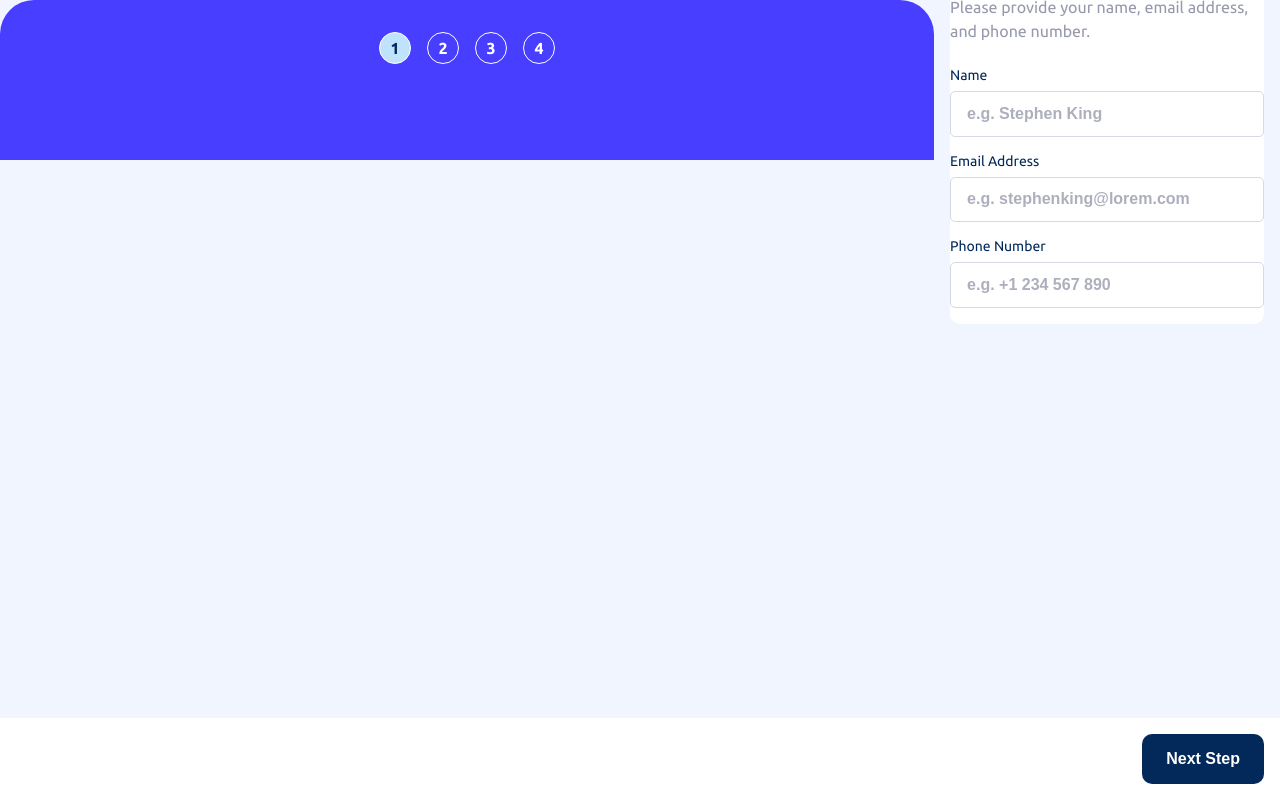
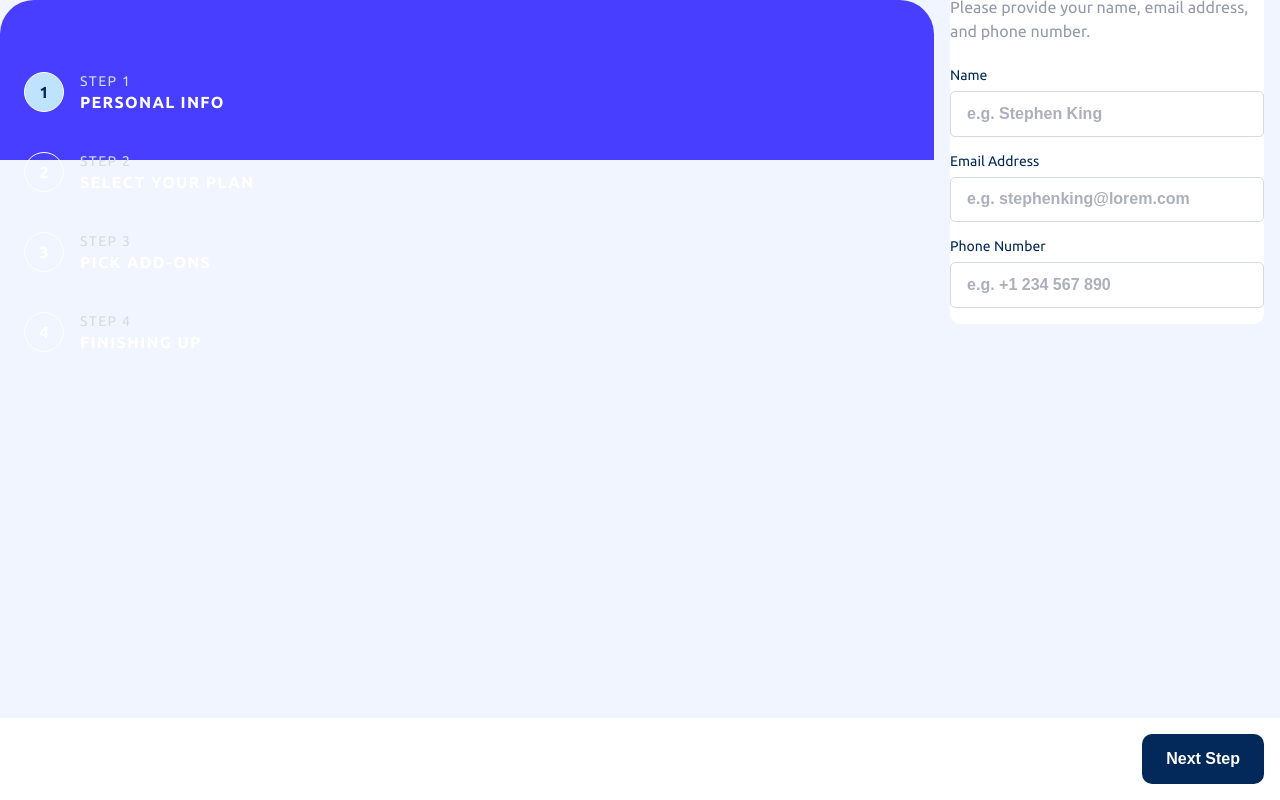
Before and after one commit to f29pereira/multi-step-form, a Next.js app: page / in a window 1280 px wide. Built offline with nearby package versions, Linux system fonts and the light colour scheme.

Commit message:
feat: Add desktop styling for the Step and StepList components
Step:
- Increase circle size
- Display the step circle, step number and name in a flex row container

StepList:
- Display the step list in a flex column container

```diff
--- a/src/app/components/MultiStepForm/StepsList/StepsList.module.css
+++ b/src/app/components/MultiStepForm/StepsList/StepsList.module.css
@@ -10,3 +10,14 @@
   align-items: center;
   gap: 1rem;
 }
+
+/*Desktop Styles*/
+@media (min-width: 64rem /*1024px*/) {
+  /*flex column container with items aligned to the left, decrease gap from 1rem to 0.5rem and add top/left padding*/
+  .listCont {
+    flex-direction: column;
+    align-items: flex-start;
+    gap: 0.5rem;
+    padding: 2.5rem 0 0 1.5rem;
+  }
+}
--- a/src/app/components/shared/Step/Step.module.css
+++ b/src/app/components/shared/Step/Step.module.css
@@ -35,21 +35,47 @@
   color: var(--blue-950);
 }
 
+/*not displayed for mobile screens*/
 .numberNameCont {
   display: none;
 }
 
 .stepIndex {
-  color: var(--grey-500);
+  margin-bottom: 0.2rem;
+  color: var(--purple-200);
+  font-size: var(--font-size-14);
+  letter-spacing: 0.1em;
 }
 
 .stepName {
-  text-transform: capitalize;
+  text-transform: uppercase;
+  color: var(--white);
+  font-size: var(--font-size-base);
+  letter-spacing: 0.08em;
+}
+
+.stepIndex,
+.stepName {
+  display: block;
 }
 
 /*Desktop Styles*/
 @media (min-width: 64rem /*1024px*/) {
-  /*TO DO - Add classes:*/
-  /*.circleNameCont: step circle and step index and name: display flex row container*/
-  /*.numberNameCont: display: block*/
+  /*increase size from 2rem to 2.5rem*/
+  .circle {
+    width: 2.5rem;
+    height: 2.5rem;
+  }
+
+  /*flex row container with items center aligned and 1rem gap*/
+  .circleNameCont {
+    display: flex;
+    align-items: center;
+    gap: 1rem;
+  }
+
+  /*update display from none to block*/
+  .numberNameCont {
+    display: block;
+  }
 }
--- a/src/app/components/shared/Step/Step.tsx
+++ b/src/app/components/shared/Step/Step.tsx
@@ -22,7 +22,9 @@ export default function Step({ stepIndex, stepName, isSelected }: StepProps) {
 
       {/*Index and name*/}
       <div className={styles.numberNameCont}>
-        <span className={styles.stepIndex}>STEP {stepIndex}</span>
+        <span className={`lighter-text ${styles.stepIndex}`}>
+          STEP {stepIndex}
+        </span>
         <span className={`bold-text ${styles.stepName}`}>{stepName}</span>
       </div>
     </div>
```
